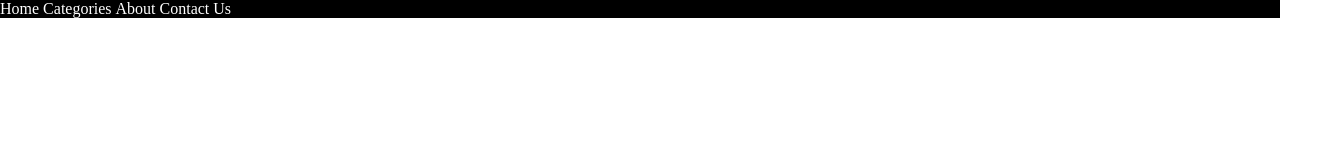
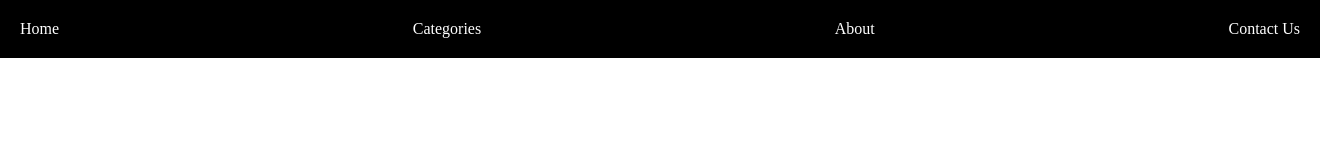
Before and after one commit to Ugbomah-d/Navbar, a plain HTML site: page index.html in a window 1280 px wide. Shown: the whole page, 1320 px wide, since content can reach past the window. Drawn offline with Linux system fonts and the light colour scheme.

Commit message:
Added proper style

```diff
--- a/style.css
+++ b/style.css
@@ -3,14 +3,20 @@
   margin: 0;
 }
 nav{
-  display: block;
+  display: flex;
   width: 100%;
   background-color: #000;
+  padding: 20px;
+}
+nav ul{
+  display: flex;
+  width: 100%;
+  list-style: none;
+  align-items: center;
+  justify-content: space-between;
 }
 li{
-  display: inline-flex;
-  list-style: none;
-  align-content: space-around;
+  position: relative;
   text-transform: capitalize;
   color: #fff;
 }
```
